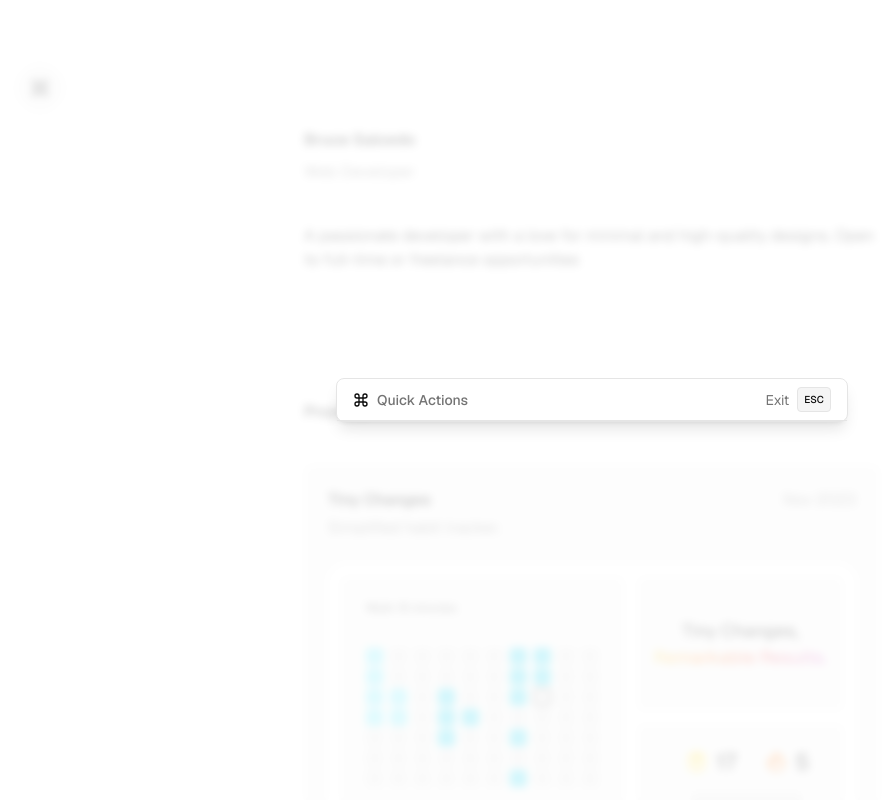
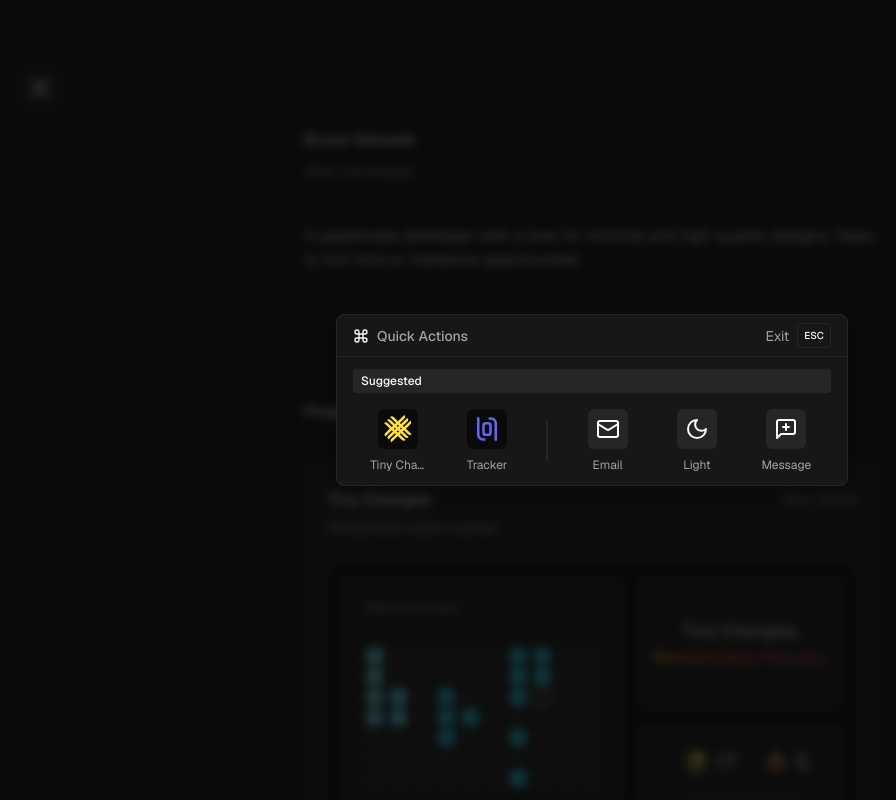
Before and after one commit to codewithbersh/brucesalcedo.com, a Next.js app: page / in a window 1280 px wide. Both pictures are taken after a click on the button 88 px from the left and 88 px from the top of the page. Shown: the top 800 px of the page, without its empty margins (48-944 px from the left). Built offline with nearby package versions, Linux system fonts and the light colour scheme.

Commit message:
feat: add projects and actions

```diff
--- a/app/_components/navigation.tsx
+++ b/app/_components/navigation.tsx
@@ -1,9 +1,66 @@
-import { Command } from "lucide-react";
+"use client";
+
+import Link from "next/link";
+import { useState } from "react";
+import { useTheme } from "next-themes";
+import {
+  Check,
+  Command,
+  Mail,
+  MessageSquarePlus,
+  Moon,
+  Sun,
+} from "lucide-react";
 
 import { Dialog, DialogContent, DialogTrigger } from "@/components/ui/dialog";
 import { Separator } from "@/components/ui/separator";
+import { Icons } from "@/components/ui/icons";
+
+const projects = [
+  {
+    label: "Tiny Changes",
+    icon: Icons.tinyChanges,
+    link: "https://tinychanges.me",
+  },
+  {
+    label: "Tracker",
+    icon: Icons.tracker,
+    link: "https://tracker.lol",
+  },
+];
 
 export const Navigation = () => {
+  const [copied, setCopied] = useState<boolean>(false);
+  const { theme, setTheme } = useTheme();
+
+  const actions = [
+    {
+      label: copied ? "Copied" : "Email",
+      icon: copied ? Check : Mail,
+      action: () => {
+        if (copied) return;
+
+        setCopied(true);
+        navigator.clipboard.writeText("hello@brucesalcedo.com");
+
+        setTimeout(() => {
+          setCopied(false);
+        }, 3000);
+      },
+    },
+    {
+      label: theme === "light" ? "Dark" : "Light",
+      icon: theme === "light" ? Sun : Moon,
+      action: () => setTheme(theme === "light" ? "dark" : "light"),
+    },
+    {
+      label: "Message",
+      icon: MessageSquarePlus,
+      action: () => {
+        console.log("hello");
+      },
+    },
+  ];
   return (
     <Dialog>
       <DialogTrigger asChild>
@@ -29,7 +86,51 @@ export const Navigation = () => {
         </div>
         <Separator />
 
-        <div></div>
+        <div className="flex flex-col gap-4 px-4 py-3">
+          <div className="rounded-sm bg-neutral-200 px-2 py-[6px] text-xs font-medium leading-none dark:bg-neutral-800">
+            Suggested
+          </div>
+
+          <div className="flex items-center justify-around ">
+            {projects.map(({ label, icon: Icon, link }) => (
+              <div
+                className="flex w-[60px] flex-col items-center gap-2"
+                key={label}
+              >
+                <Link
+                  className="grid h-10 w-10 place-items-center rounded-md bg-neutral-950 transition-opacity duration-300 ease-in-out hover:opacity-75"
+                  href={link}
+                >
+                  <Icon />
+                </Link>
+                <div className="  max-w-[55px] truncate text-xs text-muted-foreground">
+                  {label}
+                </div>
+              </div>
+            ))}
+            <Separator
+              orientation="vertical"
+              className="hidden h-10 w-[2px] md:block"
+            />
+
+            {actions.map(({ action, icon: Icon, label }) => (
+              <div
+                key={label}
+                className="flex w-[60px] flex-col items-center gap-2"
+              >
+                <button
+                  className="flex h-10 w-10 items-center justify-center rounded-md bg-neutral-200 transition-opacity duration-300 ease-in-out hover:opacity-75 dark:bg-neutral-800"
+                  onClick={action}
+                >
+                  <Icon className="h-6 w-6" />
+                </button>
+                <div className="  max-w-[55px] truncate text-xs text-muted-foreground">
+                  {label}
+                </div>
+              </div>
+            ))}
+          </div>
+        </div>
       </DialogContent>
     </Dialog>
   );
--- a/app/layout.tsx
+++ b/app/layout.tsx
@@ -19,15 +19,15 @@ export default function RootLayout({
   children: React.ReactNode;
 }) {
   return (
-    <html lang="en">
+    <html lang="en" suppressHydrationWarning>
       <body
         className={cn("relative bg-background antialiased", font.className)}
       >
         <ThemeProvider
           attribute="class"
-          defaultTheme="system"
-          enableSystem
-          disableTransitionOnChange
+          defaultTheme="dark"
+          enableSystem={false}
+          storageKey="discord-theme"
         >
           <div className="mx-auto flex max-w-[608px] flex-col gap-32 py-32">
             <Header />
--- a/components/ui/dialog.tsx
+++ b/components/ui/dialog.tsx
@@ -37,7 +37,7 @@ const DialogContent = React.forwardRef<
     <DialogPrimitive.Content
       ref={ref}
       className={cn(
-        "fixed left-[50%] top-[50%] z-50 grid w-full max-w-lg translate-x-[-50%] translate-y-[-50%]  border bg-background shadow-lg duration-200 data-[state=open]:animate-in data-[state=closed]:animate-out data-[state=closed]:fade-out-0 data-[state=open]:fade-in-0 data-[state=closed]:zoom-out-95 data-[state=open]:zoom-in-95 data-[state=closed]:slide-out-to-left-1/2 data-[state=closed]:slide-out-to-top-[48%] data-[state=open]:slide-in-from-left-1/2 data-[state=open]:slide-in-from-top-[48%] sm:rounded-lg",
+        "fixed left-[50%] top-[50%] z-50 grid w-full max-w-lg translate-x-[-50%] translate-y-[-50%]  border bg-neutral-100 shadow-lg duration-200 data-[state=open]:animate-in data-[state=closed]:animate-out data-[state=closed]:fade-out-0 data-[state=open]:fade-in-0 data-[state=closed]:zoom-out-95 data-[state=open]:zoom-in-95 data-[state=closed]:slide-out-to-left-1/2 data-[state=closed]:slide-out-to-top-[48%] data-[state=open]:slide-in-from-left-1/2 data-[state=open]:slide-in-from-top-[48%] dark:bg-neutral-900 sm:rounded-lg",
         className,
       )}
       {...props}
--- a/components/ui/icons.tsx
+++ b/components/ui/icons.tsx
@@ -150,4 +150,51 @@ export const Icons = {
       />
     </svg>
   ),
+
+  tracker: () => (
+    <svg
+      width="28"
+      height="28"
+      viewBox="0 0 28 28"
+      fill="none"
+      xmlns="http://www.w3.org/2000/svg"
+    >
+      <path
+        d="M11.0814 24.5H9.91471C8.67704 24.5 7.49005 24.0083 6.61488 23.1332C5.73971 22.258 5.24805 21.071 5.24805 19.8333L5.24805 3.5"
+        stroke="#6366F1"
+        strokeWidth="2.55208"
+        strokeLinecap="square"
+        strokeLinejoin="round"
+      />
+      <path
+        d="M16.9155 3.5H18.0822C19.3199 3.5 20.5069 3.99167 21.382 4.86684C22.2572 5.74201 22.7489 6.92899 22.7489 8.16667V24.5"
+        stroke="#6366F1"
+        strokeWidth="2.55208"
+        strokeLinecap="square"
+        strokeLinejoin="round"
+      />
+      <path
+        d="M15.1667 8.16553H12.8333C11.5447 8.16553 10.5 9.2102 10.5 10.4989V17.4989C10.5 18.7875 11.5447 19.8322 12.8333 19.8322H15.1667C16.4553 19.8322 17.5 18.7875 17.5 17.4989V10.4989C17.5 9.2102 16.4553 8.16553 15.1667 8.16553Z"
+        stroke="#6366F1"
+        strokeWidth="2.55208"
+        strokeLinecap="round"
+        strokeLinejoin="round"
+      />
+    </svg>
+  ),
+
+  tinyChanges: () => (
+    <svg
+      width="28"
+      height="28"
+      viewBox="0 0 28 28"
+      fill="none"
+      xmlns="http://www.w3.org/2000/svg"
+    >
+      <path
+        d="M21.8775 13.6667L26.3681 9.33333C27.4044 8.33333 27.4044 6.77778 26.3681 5.77778L19.9776 11.9444L18.8261 10.8333L23.3744 6.44445C24.4107 5.44445 24.4107 3.8889 23.3744 2.8889L16.9263 9.11112L15.7748 8L20.3806 3.55556C21.4169 2.55556 21.4169 1 20.3806 0L13.8749 6.16667L9.72972 2.11111C8.69342 1.11111 7.0814 1.11111 6.0451 2.11111L12.0326 7.8889L10.8236 9.05556L6.6784 5.05556C5.64209 4.05556 4.03005 4.05556 2.99375 5.05556L8.98129 10.8333L7.82984 11.9444L3.68463 7.94445C2.64832 6.94445 1.0363 6.94445 0 7.94445L5.87237 13.6111L1.38173 17.9444C0.345431 18.9444 0.345431 20.5 1.38173 21.5L7.77227 15.3333L8.92372 16.4444L4.3755 20.8333C3.3392 21.8333 3.3392 23.3889 4.3755 24.3889L10.8236 18.1667L11.975 19.2778L7.36925 23.7222C6.33295 24.7222 6.33295 26.2778 7.36925 27.2778L13.8174 21.0556L17.9626 25.1111C18.9989 26.1111 20.6109 26.1111 21.6472 25.1111L15.6597 19.3333L16.8687 18.1667L21.0139 22.1667C22.0502 23.1667 23.6622 23.1667 24.6985 22.1667L18.711 16.3889L19.8625 15.2778L24.0077 19.2778C25.044 20.2778 26.656 20.2778 27.6923 19.2778L21.8775 13.6667ZM13.8749 9.66667L15.0264 10.7778L13.8174 11.9444L12.6659 10.8333L13.8749 9.66667ZM10.8236 14.6667L9.7873 13.6667L10.8236 12.6667L11.8599 13.7222L10.8236 14.6667ZM13.8749 17.5556L12.7235 16.4444L13.9325 15.2778L15.0839 16.3889L13.8749 17.5556ZM15.89 13.6111L16.9263 12.6111L17.9626 13.6111L16.9263 14.6111L15.89 13.6111Z"
+        fill="#FDE047"
+      />
+    </svg>
+  ),
 };
```
